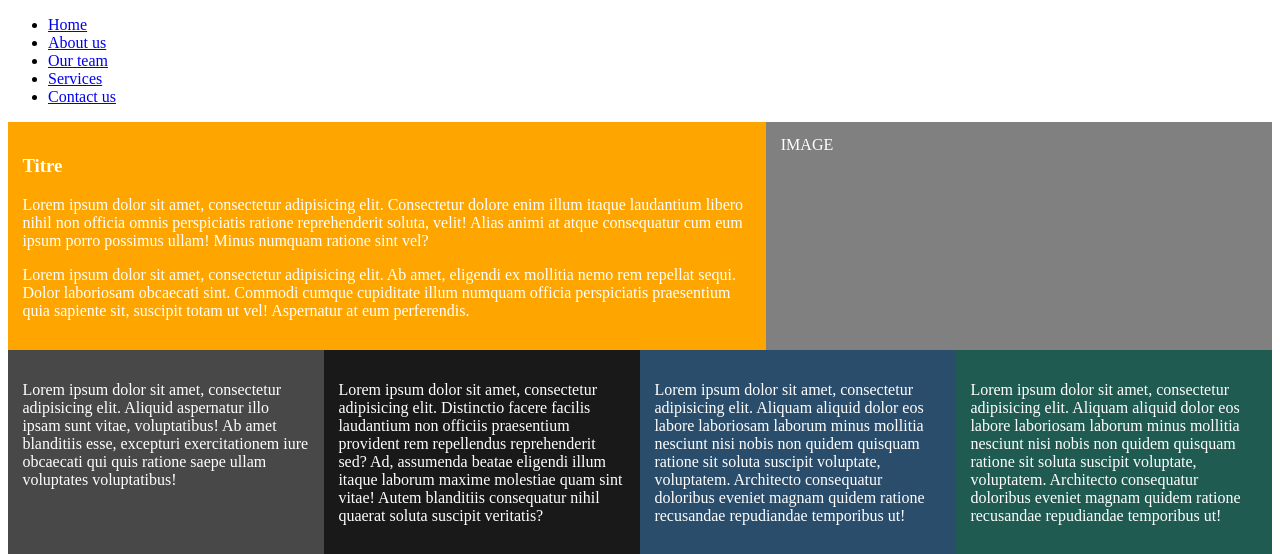
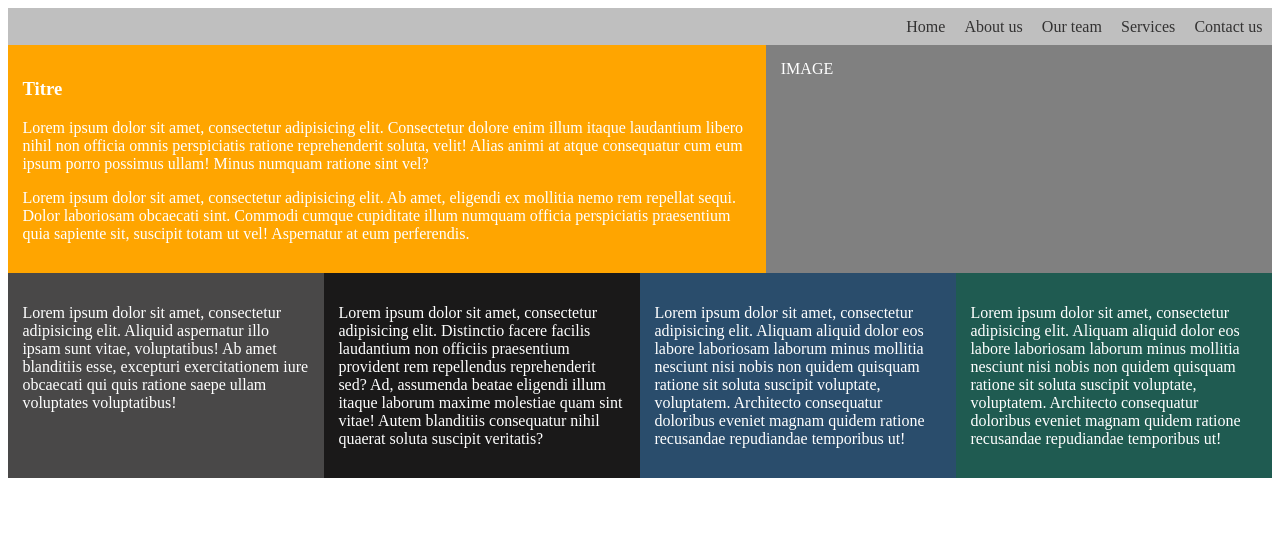
Before and after one commit to toastef/cours-developper2021-2022, a PHP site: page /03-navbar.html in a window 1280 px wide. Shown: the top 554 px of the page. Run offline with PHP 8.4, Linux system fonts and the light colour scheme.

Commit message:
responcive

```diff
--- a/responsive/03-navbar.html
+++ b/responsive/03-navbar.html
@@ -6,7 +6,7 @@
           content="width=device-width, initial-scale=1.0,">
     <link rel="stylesheet" href="/css/03-navbar.css">
 
-    <title>About</title>
+    <title>responcive</title>
 </head>
 <body>
 <nav>
--- a/responsive/css/03-navbar.css
+++ b/responsive/css/03-navbar.css
@@ -26,9 +26,42 @@ div {
     background-color: grey;
 }
 
+nav {
+
+    background-color: #7777;
+    text-align: center;
+}
+
+nav ul {
+    padding: 0;  /* on enleve le padding left */
+    margin: 0;
+    list-style-type: none;
+}
+
+nav li {
+   padding: 0.8rem 0 ;
+}
+
+nav li:hover {
+    background-color: #6c6868;
+    border-radius: 6px ;
+}
+
+nav a {
+    text-decoration: none;
+    color: #333232;
+}
+
 /* à partir de 768px on intègre les regles ci dessous pour résolution tablet*/
 
 @media screen and (min-width: 768px){
+    nav ul{
+        display: flex;
+        justify-content: end;
+    }
+    nav li {
+        padding: 0.6rem;
+    }
     .team {
         display: flex;
         flex-wrap: wrap;
```
Also changed, not shown: responsive/responsive-exercices/application-student/img/about.jpg (added), responsive/responsive-exercices/application-student/img/skill01.jpg (added), responsive/responsive-exercices/application-student/img/skill02.jpg (added), responsive/responsive-exercices/application-student/img/slider.jpg (added), responsive/responsive-exercices/application-student/img/team01.jpg (added), responsive/responsive-exercices/application-student/img/team02.jpg (added), responsive/responsive-exercices/application-student/img/team03.jpg (added), responsive/responsive-exercices/application-student/img/team04.jpg (added), responsive/responsive-exercices/application-student/screens/Smartphone.png (added), responsive/responsive-exercices/application-student/screens/Tablet.png (added).
